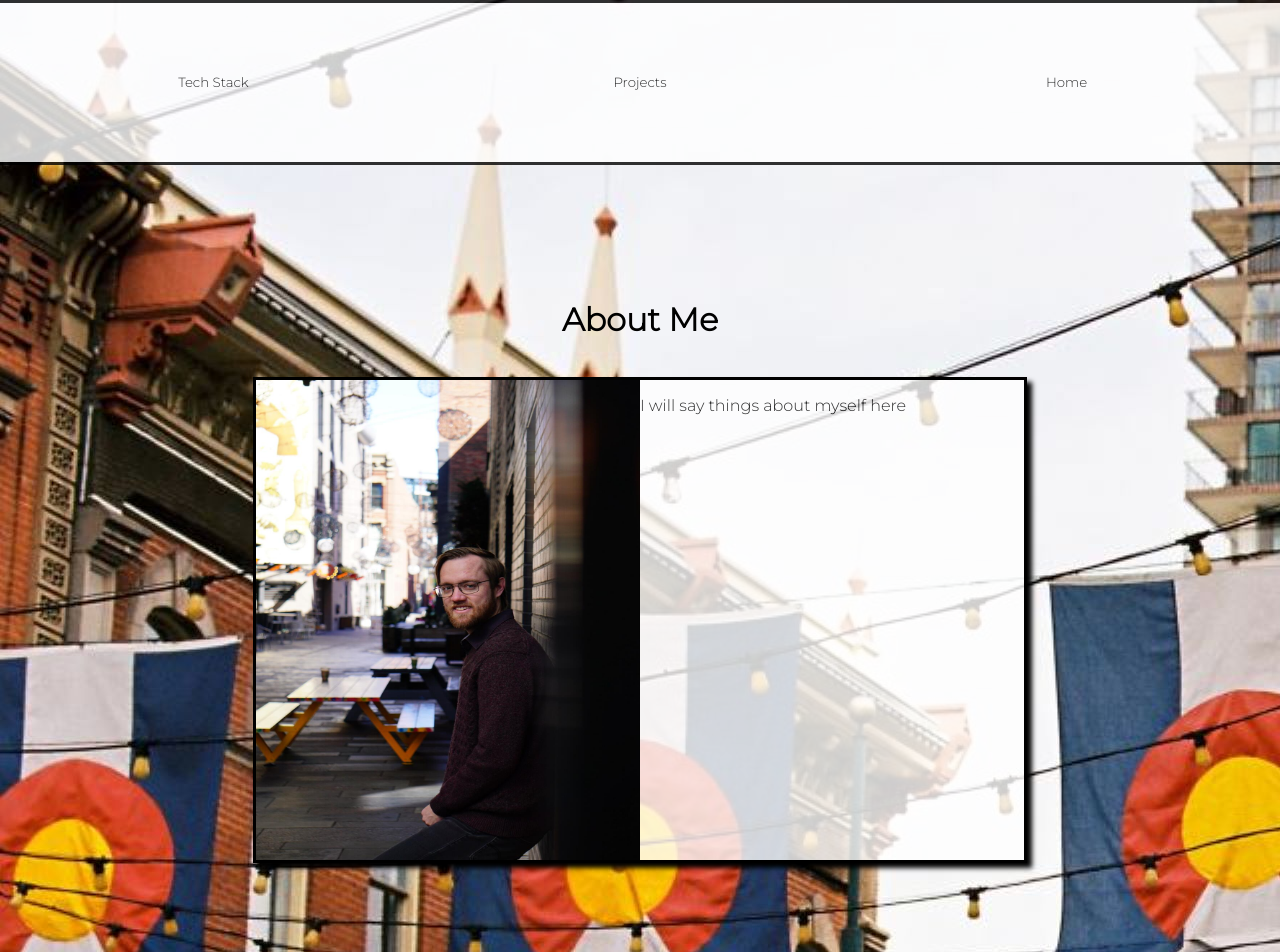
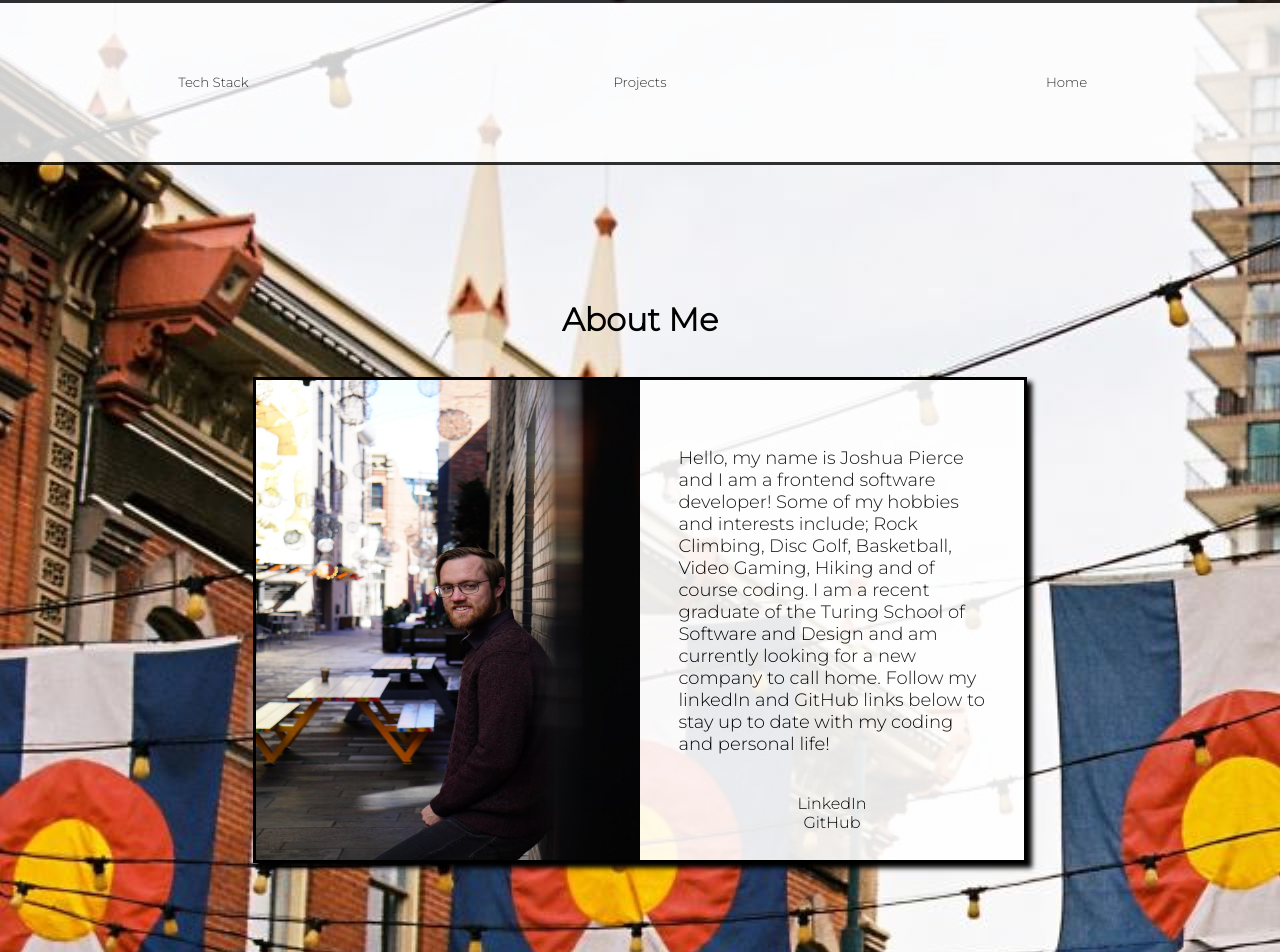
Before and after one commit to JPierce28/portfolio, a React (Create React App) app: page /about in a window 1280 px wide. Shown: the top 952 px of the page. Built offline with nearby package versions, Linux system fonts and the light colour scheme.

Commit message:
Add a description to the about page

```diff
--- a/src/components/About/About.css
+++ b/src/components/About/About.css
@@ -42,10 +42,37 @@ h1 {
     height: 100%;
     background-color: white;
     color: black;
-    opacity: .8;
+    opacity: .9;
+    display: flex;
+    flex-direction: column;
+    align-items: center;
+    justify-content: center;
 }
 
 .profile-picture {
     height: 100%;
     width: 100%;
 }
+
+p {
+    color: black;
+    font-size: large;
+    margin: 10%;
+}
+
+a:hover {
+    transform: scale(1.5);
+}
+
+a:link {
+    text-decoration: none;
+}
+
+a:visited {
+    text-decoration: none;
+    color: black;
+}
+
+a {
+    color: black;
+}
--- a/src/components/About/About.tsx
+++ b/src/components/About/About.tsx
@@ -1,5 +1,6 @@
 import './About.css'
 import Header from '../Header/Header';
+import { Link } from 'react-router-dom';
 
 const About = () => {
 
@@ -13,7 +14,9 @@ const About = () => {
             <img className='profile-picture' src='/images/JPicture.jpg'></img>
           </div>
           <div className='description-container'>
-            <p>I will say things about myself here</p>
+            <p>Hello, my name is Joshua Pierce and I am a frontend software developer! Some of my hobbies and interests include; Rock Climbing, Disc Golf, Basketball, Video Gaming, Hiking and of course coding. I am a recent graduate of the Turing School of Software and Design and am currently looking for a new company to call home. Follow my linkedIn and GitHub links below to stay up to date with my coding and personal life!</p>
+            <Link to='https://www.linkedin.com/in/joshua-pierce-534137250'>LinkedIn</Link>
+            <Link to='https://github.com/JPierce28'>GitHub</Link>
           </div>
       </section>
       </section>
--- a/src/components/Home/Home.css
+++ b/src/components/Home/Home.css
@@ -7,6 +7,18 @@
     background-image: url('/public/images/background.jpg');
 }
 
+.home-header {
+    height: 20vh;
+    width: 100%;
+    border: 3px solid black;
+    display: flex;
+    flex-direction: column;
+    align-items: center;
+    justify-content: space-evenly;
+    background-color: white;
+    color: black;
+    opacity: .8;
+}
 
 .tech-stack {
     height: 33%;
--- a/src/components/Home/Home.tsx
+++ b/src/components/Home/Home.tsx
@@ -7,8 +7,9 @@ const Home = () => {
 
   return (
     <section className='home-page'>
-      <header className='main-header'>
-        <h1>Hello I'm Josh mofucka</h1>
+      <header className='home-header'>
+        <h1>Joshua Pierce</h1>
+        <h3>Frontend Software Developer</h3>
       </header>
       <div className='tech-stack'>
         {location.pathname !== '/about' && <button onClick={() => navigate('/tech-stack')} className='nav-btn'>Tech Stack</button>}
```
